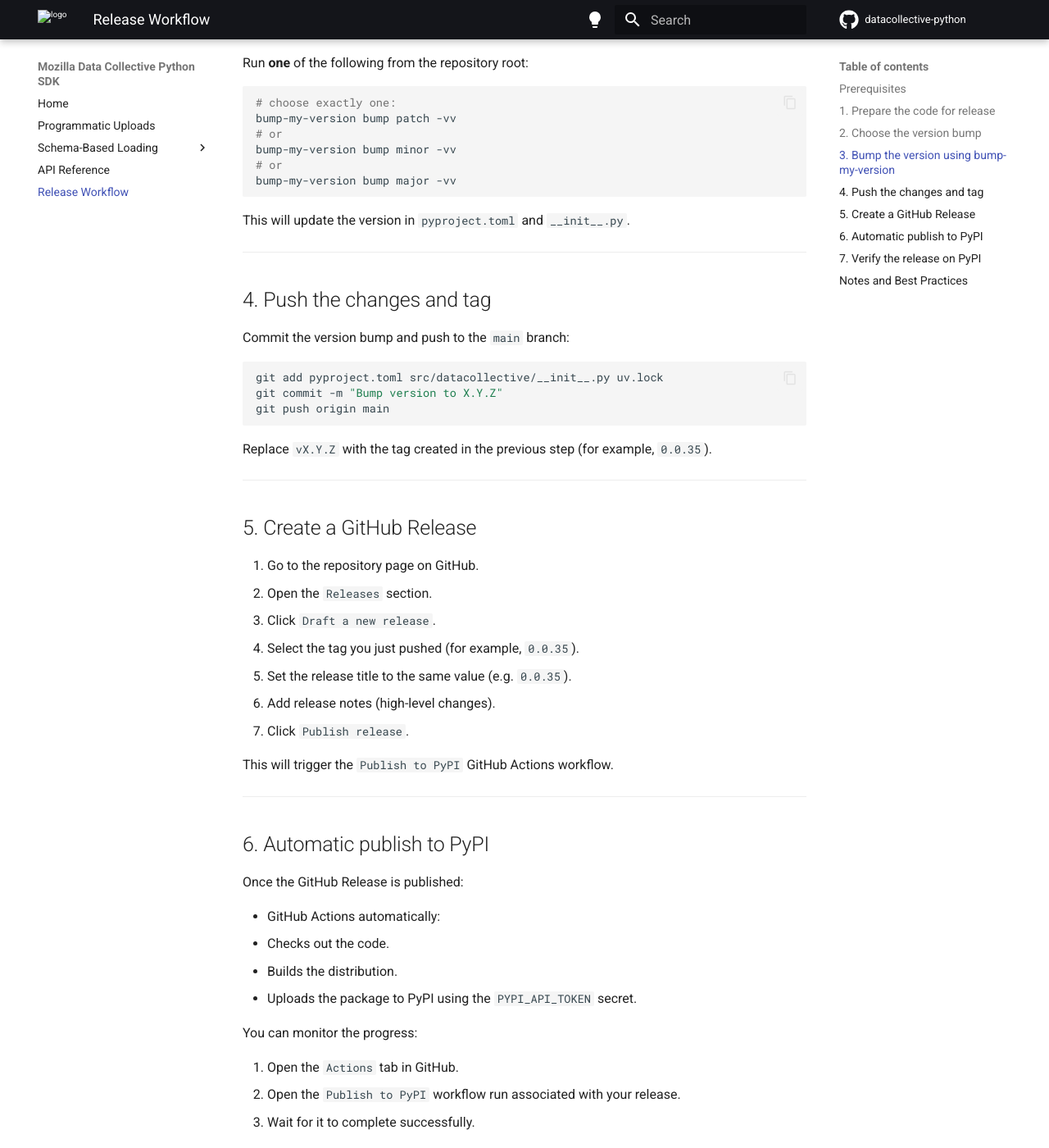
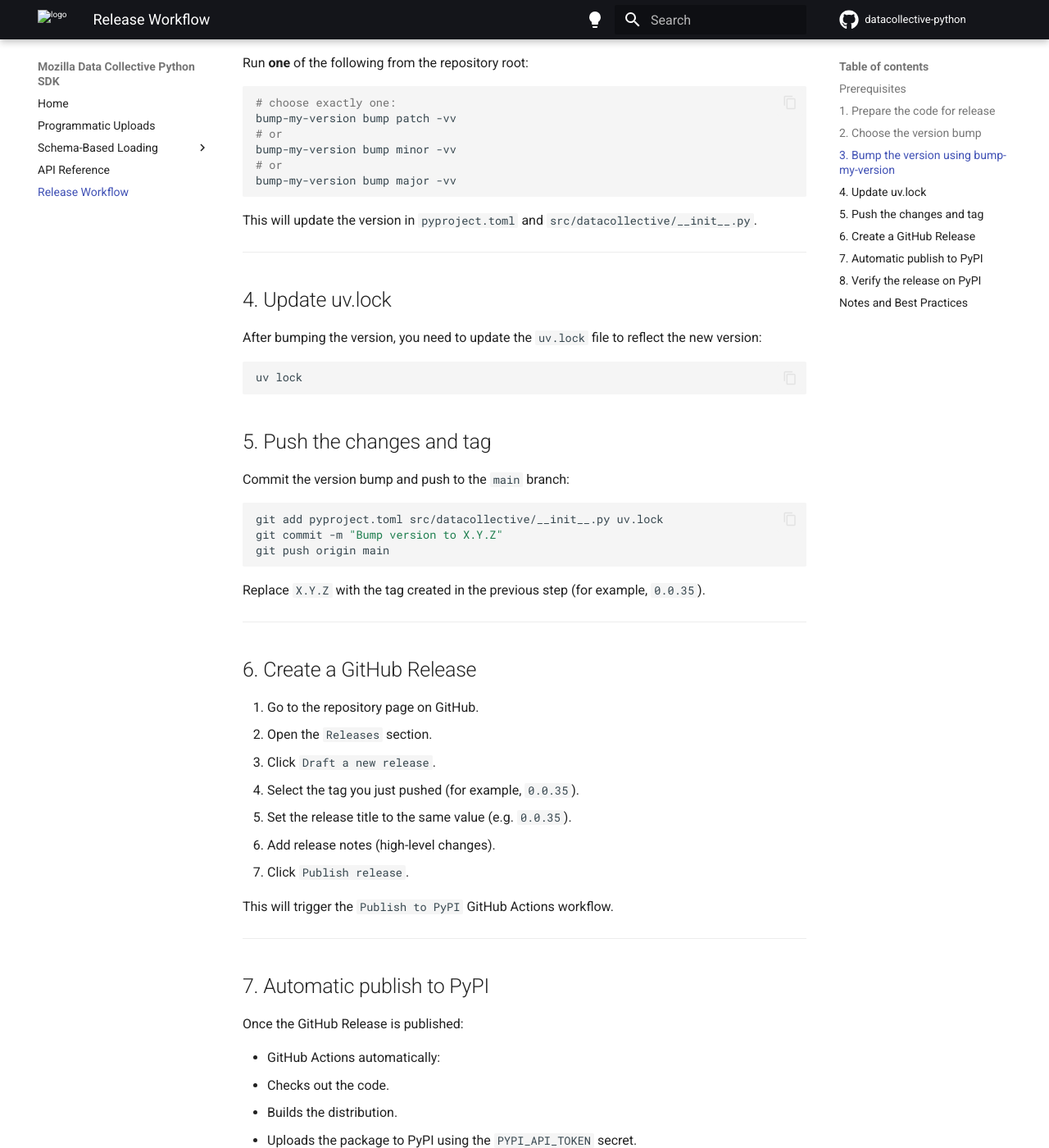
Before and after one commit to Mozilla-Data-Collective/datacollective-python, an MkDocs documentation site: the page built from docs/release.md, in a window 1280 px wide and 1400 px high, scrolled down 1587 px. Shown: the whole window at 82% size. Built offline with MkDocs 1.6.1 and Material for MkDocs 9.7.7, drawn with Linux system fonts in a browser that asks for light colours; comment, search, counter and statistics services are not loaded; some of the changed text lies outside the part shown.

Commit message:
Update doc

````diff
--- a/docs/release.md
+++ b/docs/release.md
@@ -82,11 +82,19 @@ bump-my-version bump minor -vv
 bump-my-version bump major -vv
 ```
 
-This will update the version in `pyproject.toml` and `__init__.py`.
+This will update the version in `pyproject.toml` and `src/datacollective/__init__.py`.
 
 ---
 
-## 4. Push the changes and tag
+## 4. Update uv.lock
+
+After bumping the version, you need to update the `uv.lock` file to reflect the new version:
+
+```bash
+uv lock
+```
+
+## 5. Push the changes and tag
 
 Commit the version bump and push to the `main` branch:
 
@@ -96,11 +104,11 @@ git commit -m "Bump version to X.Y.Z"
 git push origin main
 ```
 
-Replace `vX.Y.Z` with the tag created in the previous step (for example, `0.0.35`).
+Replace `X.Y.Z` with the tag created in the previous step (for example, `0.0.35`).
 
 ---
 
-## 5. Create a GitHub Release
+## 6. Create a GitHub Release
 
 1. Go to the repository page on GitHub.
 2. Open the `Releases` section.
@@ -114,7 +122,7 @@ This will trigger the `Publish to PyPI` GitHub Actions workflow.
 
 ---
 
-## 6. Automatic publish to PyPI
+## 7. Automatic publish to PyPI
 
 Once the GitHub Release is published:
 
@@ -131,7 +139,7 @@ You can monitor the progress:
 
 ---
 
-## 7. Verify the release on PyPI
+## 8. Verify the release on PyPI
 
 After the workflow succeeds:
 
````
